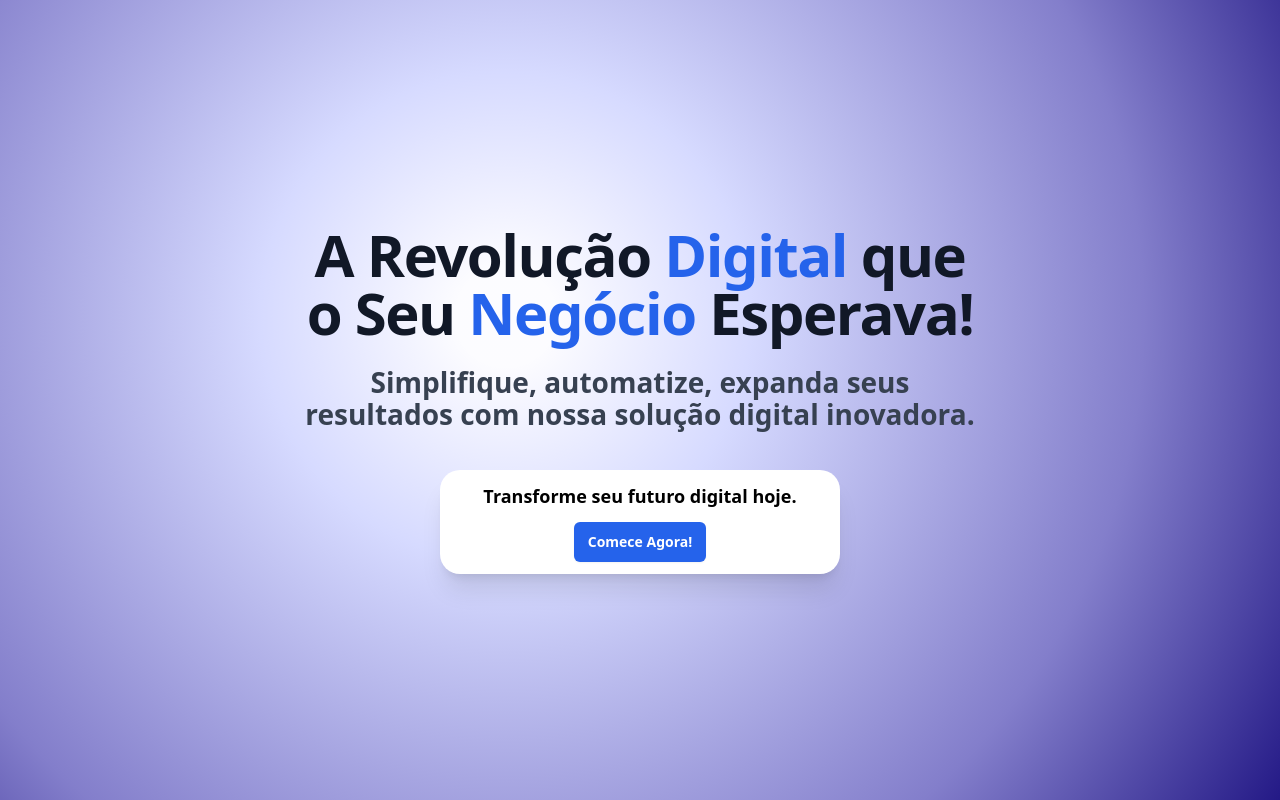
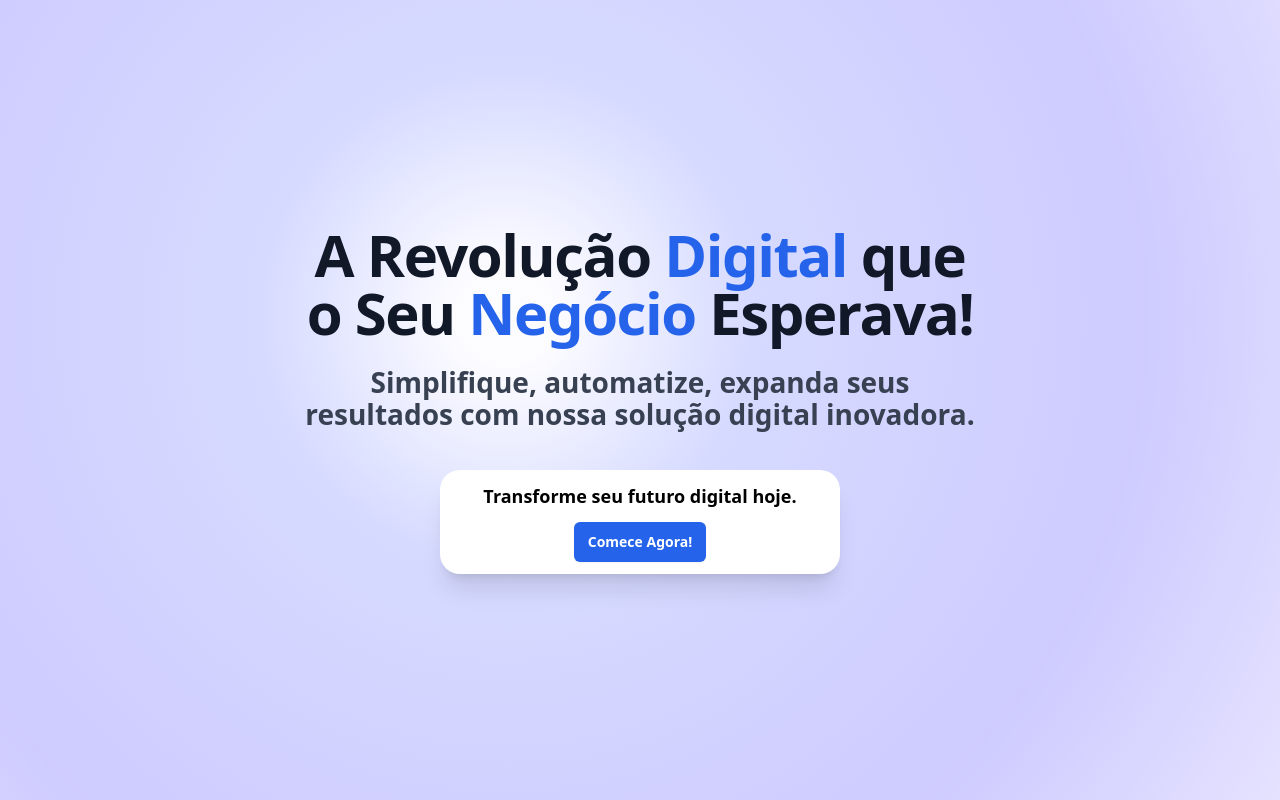
Before and after one commit to ojeanrodriguesdev/landingpage, a Next.js app: page / in a window 1280 px wide. Shown: the top 800 px of the page. Built offline with nearby package versions, Linux system fonts and the light colour scheme.

Commit message:
Last Update: favicon.ico, layout.tsx and globals.css

```diff
--- a/src/app/globals.css
+++ b/src/app/globals.css
@@ -8,8 +8,8 @@
       circle,
       rgba(13, 0, 255, 0.01) 5%,
       rgba(0, 26, 255, 0.161) 25%,
-      rgba(10, 0, 152, 0.506) 65%,
-      rgb(12, 0, 117) 100%
+      rgba(17, 0, 255, 0.205) 65%,
+      rgba(25, 0, 255, 0.091) 100%
     );
     background-size: 130% 130%;
     animation: eclipse-background 8500ms ease infinite;
```
